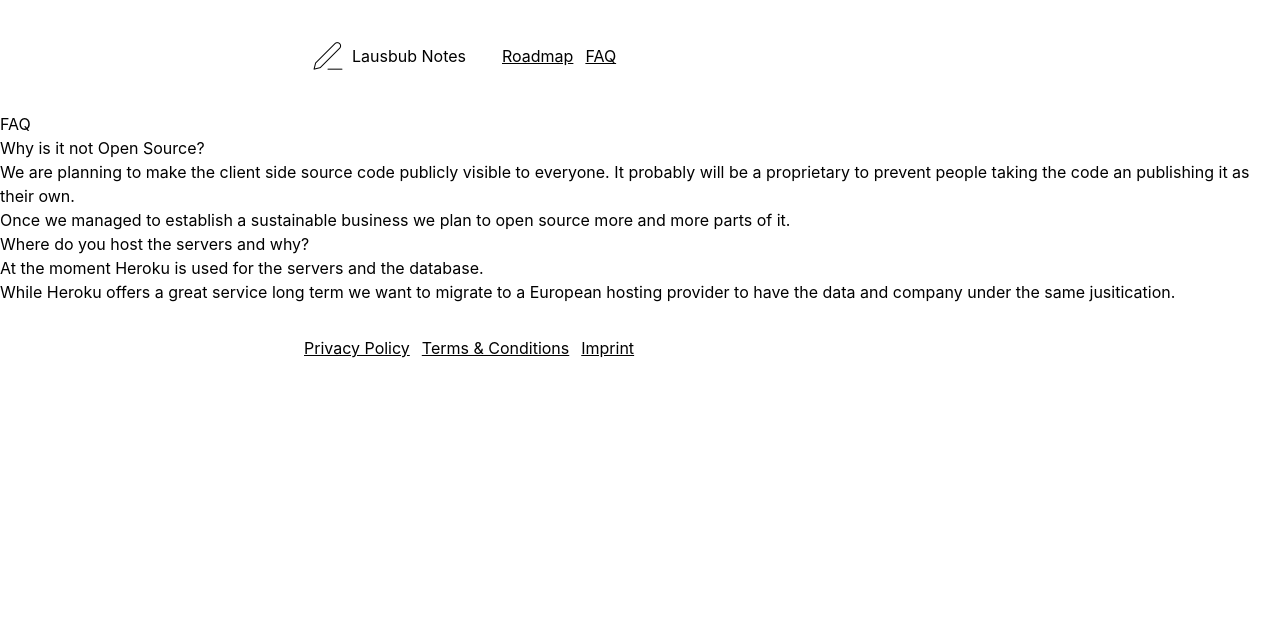
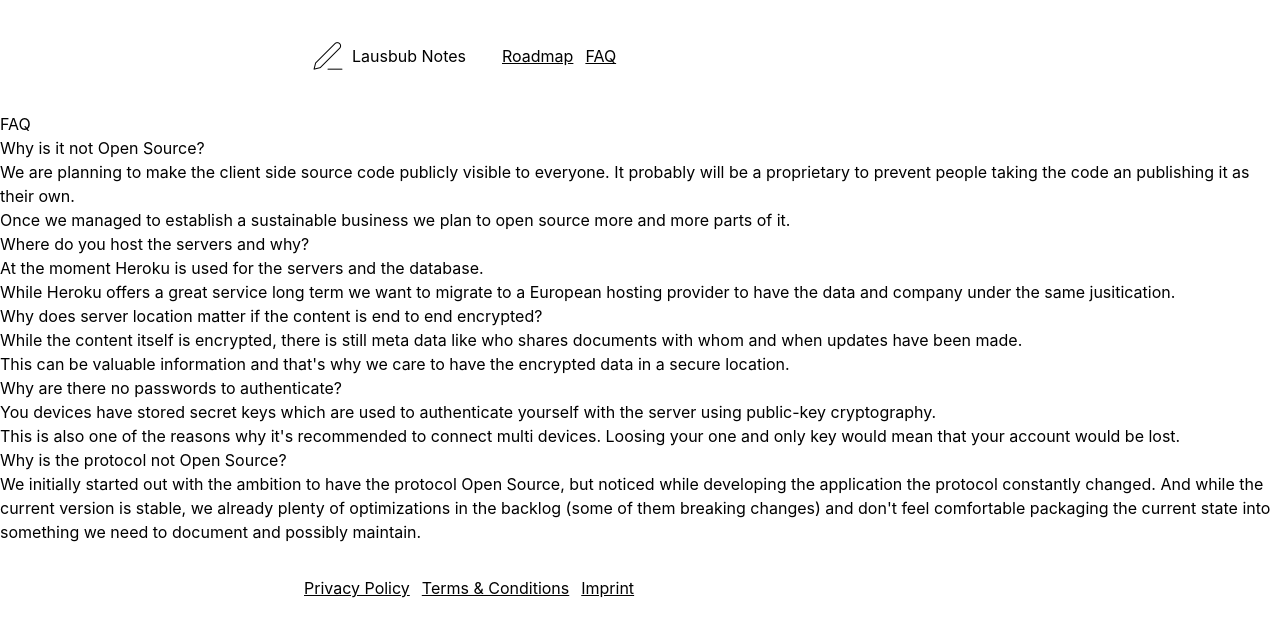
Before and after one commit to serenity-kit/website-legacy, a Next.js app: page /faq in a window 1280 px wide. Shown: the top 636 px of the page. Built offline with nearby package versions, Linux system fonts and the light colour scheme.

Commit message:
improve faq

```diff
--- a/pages/faq.mdx
+++ b/pages/faq.mdx
@@ -12,4 +12,18 @@ At the moment Heroku is used for the servers and the database.
 
 While Heroku offers a great service long term we want to migrate to a European hosting provider to have the data and company under the same jusitication.
 
-##
+## Why does server location matter if the content is end to end encrypted?
+
+While the content itself is encrypted, there is still meta data like who shares documents with whom and when updates have been made.
+
+This can be valuable information and that's why we care to have the encrypted data in a secure location.
+
+## Why are there no passwords to authenticate?
+
+You devices have stored secret keys which are used to authenticate yourself with the server using public-key cryptography.
+
+This is also one of the reasons why it's recommended to connect multi devices. Loosing your one and only key would mean that your account would be lost.
+
+## Why is the protocol not Open Source?
+
+We initially started out with the ambition to have the protocol Open Source, but noticed while developing the application the protocol constantly changed. And while the current version is stable, we already plenty of optimizations in the backlog (some of them breaking changes) and don't feel comfortable packaging the current state into something we need to document and possibly maintain.
```
